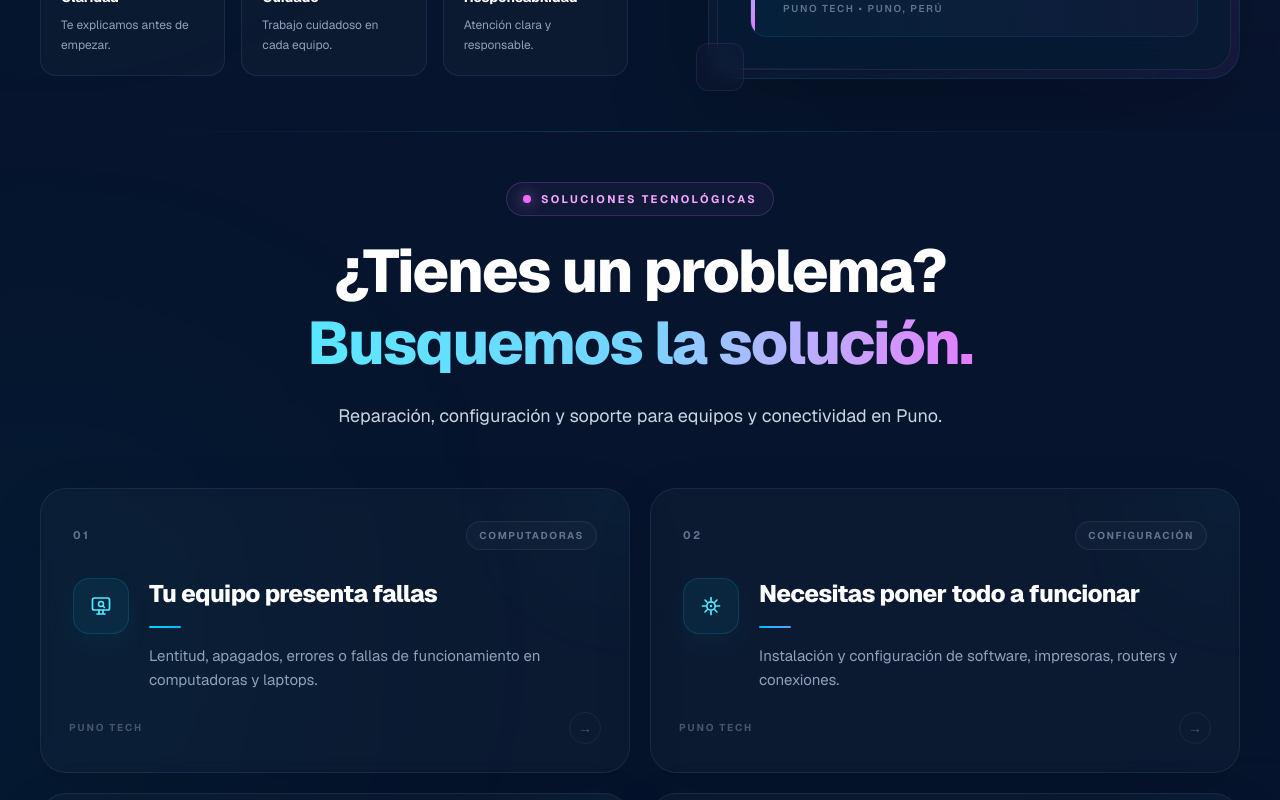
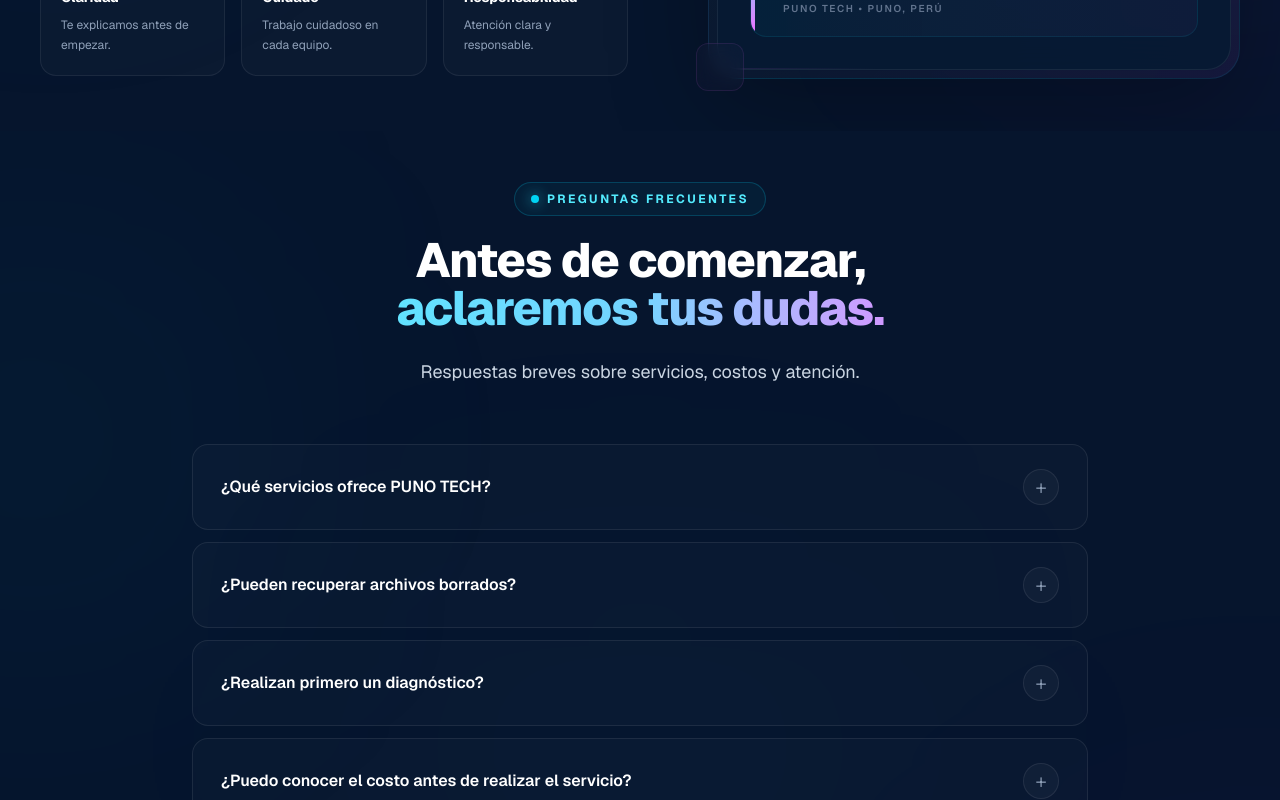
Before and after one commit to joakoguzp/puno-tech, a Next.js app: page / in a window 1280 px wide. Shown: the part 3180-3980 px from the top of the page. Built offline with nearby package versions, Linux system fonts and the light colour scheme.

Commit message:
Improve PUNO TECH content clarity and reduce repetition

```diff
--- a/src/app/page.tsx
+++ b/src/app/page.tsx
@@ -3,7 +3,6 @@ import Hero from "@/components/Hero";
 import Services from "@/components/sections/Services";
 import HowItWorks from "@/components/sections/HowItWorks";
 import About from "@/components/sections/About";
-import Solutions from "@/components/sections/Solutions";
 import FAQ from "@/components/sections/FAQ";
 import Contact from "@/components/sections/Contact";
 import Footer from "@/components/sections/Footer";
@@ -65,7 +64,6 @@ export default function Home() {
         <Services />
         <HowItWorks />
         <About />
-        <Solutions />
         <FAQ />
         <Contact />
       </main>
```
